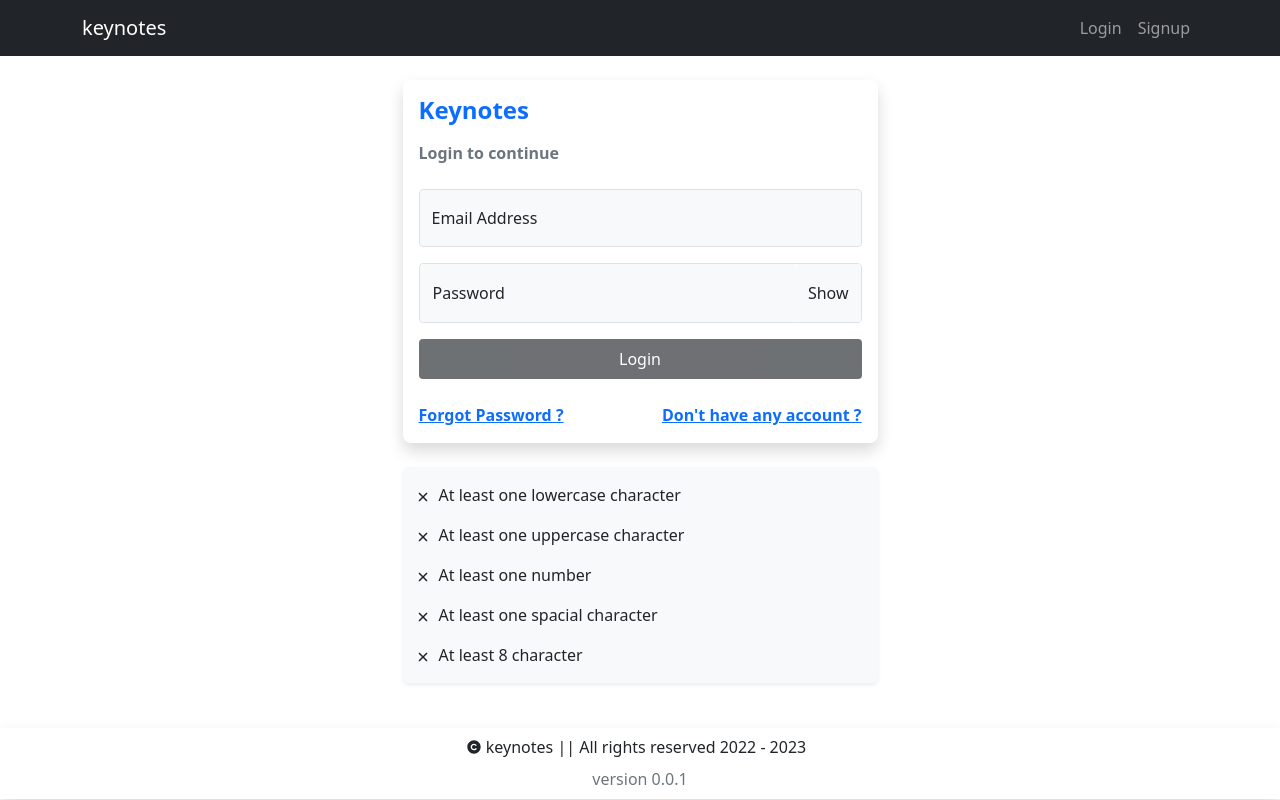
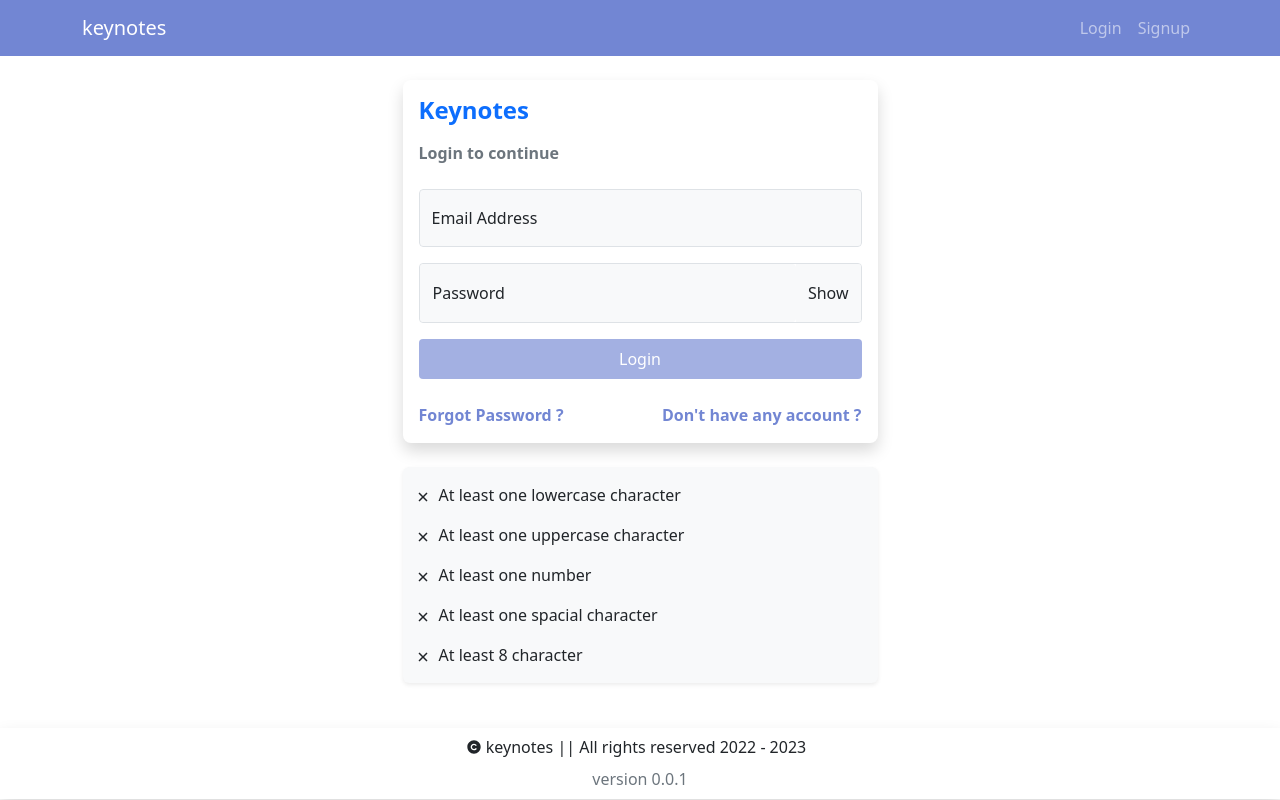
Before and after one commit to vkrantt/keynotes, a React (Create React App) app in the folder client/: page /login in a window 1280 px wide. Built offline with nearby package versions, Linux system fonts and the light colour scheme.

Commit message:
Fixed theme

```diff
--- a/client/package.json
+++ b/client/package.json
@@ -2,6 +2,7 @@
   "name": "client",
   "version": "0.1.0",
   "private": true,
+  "proxy": "http://localhost:3030/",
   "dependencies": {
     "@testing-library/jest-dom": "^5.16.5",
     "@testing-library/react": "^13.4.0",
--- a/client/src/components/header/Header.jsx
+++ b/client/src/components/header/Header.jsx
@@ -2,6 +2,7 @@
 import { Button, Container, Nav, Navbar } from 'react-bootstrap';
 import { Link } from 'react-router-dom'
 import storage from '../../utils/storage';
+import classes from './Header.module.css';
 
 const Header = () => {
     const token = storage.get("thread_token");
@@ -11,7 +12,7 @@
     };
 
     return (
-        <Navbar collapseOnSelect expand="lg" bg="dark" variant="dark">
+        <Navbar collapseOnSelect expand="lg" variant='dark' className={`${classes.header}`}>
             <Container>
                 <Navbar.Brand as={Link} to="/">keynotes</Navbar.Brand>
                 <Navbar.Toggle aria-controls="responsive-navbar-nav" className="border-0 shadow-none p-0 fs-6" />
@@ -29,7 +30,7 @@
                             </Nav>
                         ) : (
                             <Nav>
-                                <Button size="sm" className='bg-dark border-0' onClick={handleLogout}>Logout</Button>
+                                <Button className={`border-0 ${classes.header}`} size="sm" onClick={handleLogout}>Logout</Button>
                             </Nav>
                         )
                     }
--- /dev/null
+++ b/client/src/components/header/Header.module.css
@@ -0,0 +1,3 @@
+.header {
+  background: var(--main_theme) !important;
+}
--- a/client/src/index.css
+++ b/client/src/index.css
@@ -1,13 +1,26 @@
 body {
   margin: 0;
-  font-family: -apple-system, BlinkMacSystemFont, 'Segoe UI', 'Roboto', 'Oxygen',
-    'Ubuntu', 'Cantarell', 'Fira Sans', 'Droid Sans', 'Helvetica Neue',
+  font-family: -apple-system, BlinkMacSystemFont, "Segoe UI", "Roboto", "Oxygen",
+    "Ubuntu", "Cantarell", "Fira Sans", "Droid Sans", "Helvetica Neue",
     sans-serif;
   -webkit-font-smoothing: antialiased;
   -moz-osx-font-smoothing: grayscale;
 }
 
 code {
-  font-family: source-code-pro, Menlo, Monaco, Consolas, 'Courier New',
+  font-family: source-code-pro, Menlo, Monaco, Consolas, "Courier New",
     monospace;
 }
+
+:root {
+  --main_theme: #7286d3;
+  --supporting_theme: #8ea7e9;
+  --theme_2: #e5e0ff;
+  --dim: #e6e6e6;
+}
+
+/* #7286D3
+  #8EA7E9
+  #E5E0FF
+  #FFF2F2
+*/
--- a/client/src/miscellaneous/Btn.jsx
+++ b/client/src/miscellaneous/Btn.jsx
@@ -13,9 +13,8 @@
 }) => {
     return (
         <Button
-            variant={variant}
             size={size ? size : "md"}
-            className={`w-100 rounded-1 border-0 bg-dark shadow-none fs-6`}
+            className={`w-100 rounded-1 border-0 shadow-none fs-6 ${className}`}
             type={type}
             onClick={onClick}
             style={{ background: "var(--theme)" }}
--- a/client/src/miscellaneous/Logo.jsx
+++ b/client/src/miscellaneous/Logo.jsx
@@ -1,8 +1,9 @@
-import React from 'react'
+import React from 'react';
+import classes from './Logo.module.css';
 
 const Logo = () => {
     return (
-        <h4 className='text-primary fw-bold'>Keynotes</h4>
+        <h4 className={`text-primary fw-bold ${classes.logo}`}>Keynotes</h4>
     )
 }
 
--- /dev/null
+++ b/client/src/miscellaneous/Logo.module.css
@@ -0,0 +1,3 @@
+.logo {
+  color: var(--main_theme) !important;
+}
--- a/client/src/security/Login.jsx
+++ b/client/src/security/Login.jsx
@@ -8,6 +8,7 @@
 import Input from '../miscellaneous/Input';
 import Btn from '../miscellaneous/Btn'
 import Logo from "../miscellaneous/Logo";
+import classes from './Login.module.css';
 
 
 const Login = () => {
@@ -162,7 +163,7 @@
 
                         <div className="mt-3">
                             <Btn
-                                variant="dark"
+                                className={classes.button}
                                 text="Login"
                                 size="lg"
                                 type="submit"
@@ -181,8 +182,8 @@
                         </div>
 
                         <div className="d-flex justify-content-between align-items-center mt-4 fw-bold ">
-                            <Link to="/forgot-password">Forgot Password ? </Link>
-                            <Link to="/register">Don't have any account ? </Link>
+                            <Link className={classes.links} to="/forgot-password">Forgot Password ? </Link>
+                            <Link className={classes.links} to="/signup">Don't have any account ? </Link>
                         </div>
                     </Form>
                 </Col>
--- /dev/null
+++ b/client/src/security/Login.module.css
@@ -0,0 +1,7 @@
+.button {
+  background: var(--main_theme) !important;
+}
+.links {
+  text-decoration: none;
+  color: var(--main_theme);
+}
--- a/client/src/security/Signup.jsx
+++ b/client/src/security/Signup.jsx
@@ -8,6 +8,7 @@
 import Input from '../miscellaneous/Input';
 import Btn from '../miscellaneous/Btn'
 import Logo from "../miscellaneous/Logo";
+import classes from './Signup.module.css';
 
 
 const Signup = () => {
@@ -226,7 +227,7 @@
 
                         <div className="mt-3">
                             <Btn
-                                variant="dark"
+                                className={classes.button}
                                 text="Register yourself"
                                 size="lg"
                                 type="submit"
@@ -248,7 +249,7 @@
                         </div>
 
                         <div className="d-flex justify-content-between align-items-center mt-4 fw-bold ">
-                            <Link to="/login">Already have any account ? </Link>
+                            <Link className={classes.links} to="/login">Already have any account ? </Link>
                         </div>
                     </Form>
                 </Col>
--- /dev/null
+++ b/client/src/security/Signup.module.css
@@ -0,0 +1,7 @@
+.button {
+  background: var(--main_theme) !important;
+}
+.links {
+  text-decoration: none;
+  color: var(--main_theme);
+}
```
